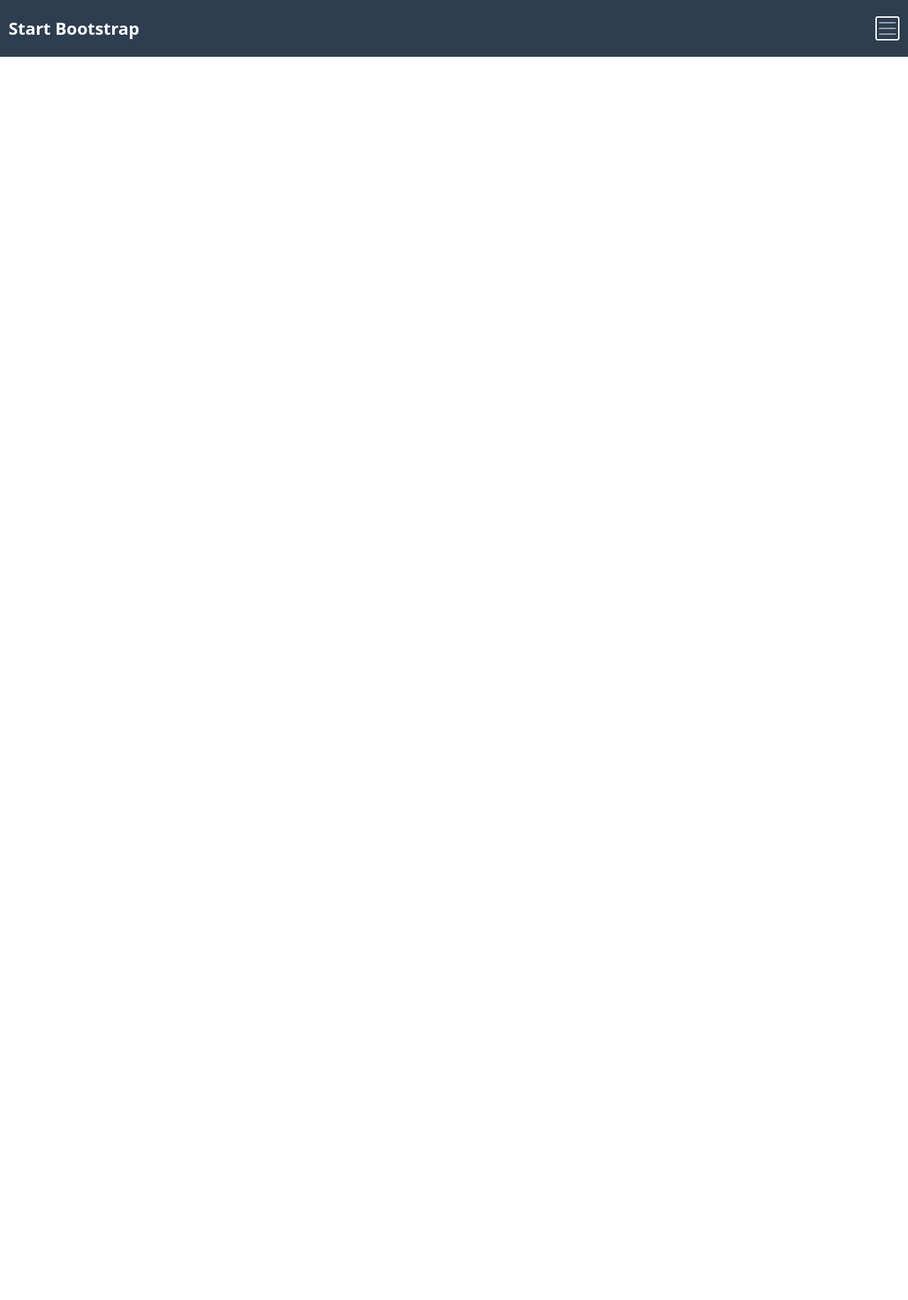
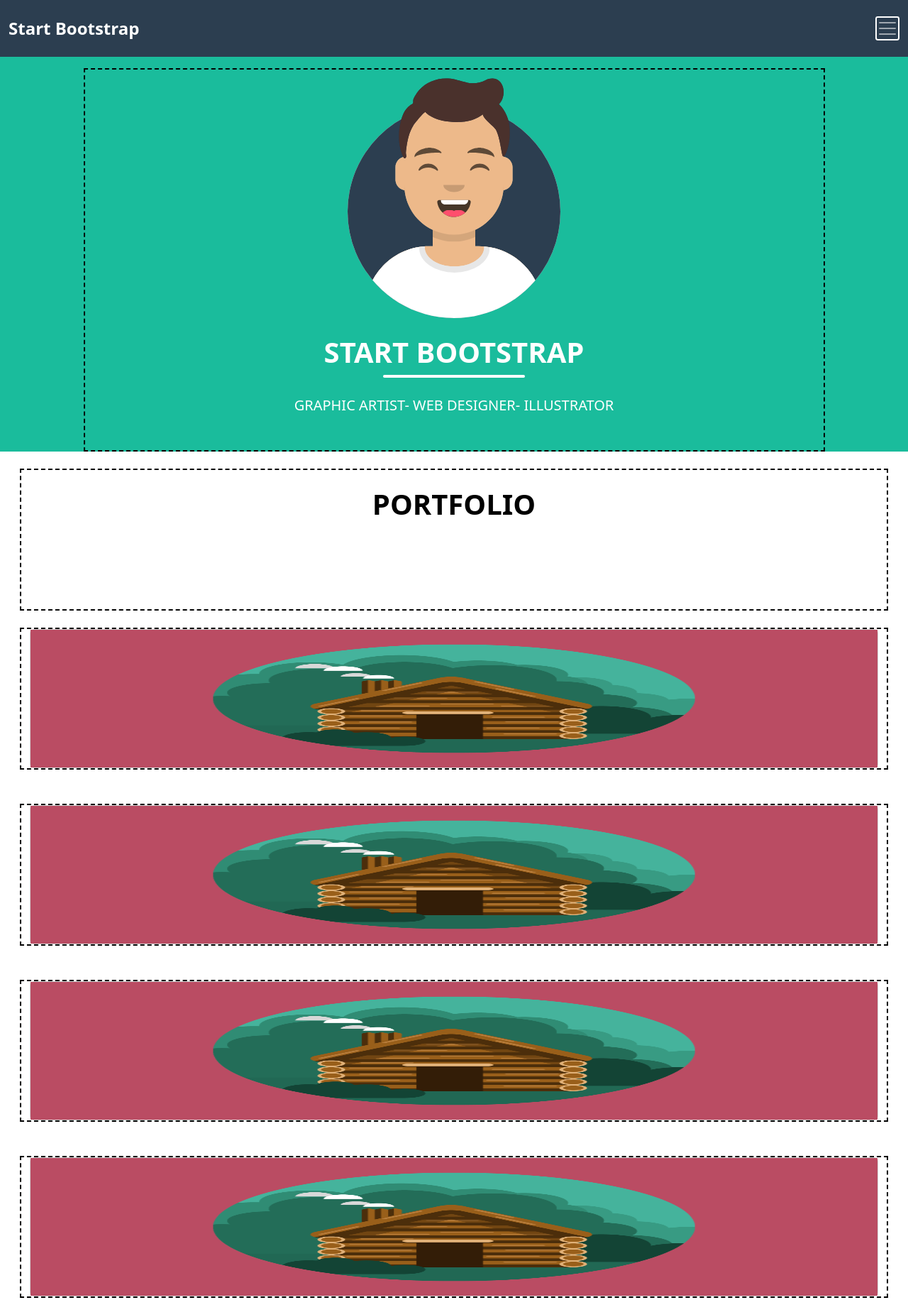
Before and after one commit to AdamBenDev/html-css-bootstrap-freelancer, a plain HTML site: page index.html in a window 1280 px wide. Shown: the top 1831 px of the page at 71% size. Before the commit the page ends 800 px from the top, so only its background shows below. Drawn offline with nearby package versions, Linux system fonts and the light colour scheme.

Commit message:
box jumbo,portfolio,about

```diff
--- a/index.html
+++ b/index.html
@@ -12,7 +12,11 @@
 </head>
 
 <body>
+
+
     <!--? NAVBAR-->
+
+
     <header>
         <nav class="navbar navbar-expand-md h-100 navbar-dark bg-custom-dark-blue">
             <div class="container-fluid">
@@ -22,15 +26,93 @@
         </nav>
     </header>
 
+
     <!--? JUMBOTRON-->
 
-    <section class="start-bootstrap pt-3"></section>
 
-    <div class="jumbotron container-md">
+    <section class="start-bootstrap pt-3">
 
-    </div>
+        <div class="jumbotron container-md">
+            <div class="row d-flex justify-content-center">
+                <div class="col-11  h-75 text-center text-white">
+                    <img class="" src="img/avatar.svg" alt="jumbotron">
+                    <h1 class="text-white fw-bold pt-4">START BOOTSTRAP</h1>
+                    <div class="d-flex justify-content-center align-items-center">
+                        <div class="line bg-white"></div>
+                    </div>
+                    <div class="text-jumbo pt-4 pb-5 fs-5">
+                        <span>
+                            GRAPHIC ARTIST-
+                        </span>
+                        <span>
+                            WEB DESIGNER-
+                        </span>
+                        <span>
+                            ILLUSTRATOR
+                        </span>
+                    </div>
+                </div>
+            </div>
+    </section>
 
 
+    <!--?PORTFOLIO-->
+
+
+    <section class="portfolio py-4">
+        <div class="container-fluid">
+            <div class="row mx-3 text-center justify-content-center">
+                <div class="col-12">
+                    <h1 class="text-black fw-bold pt-4">PORTFOLIO</h1>
+                </div>
+                <div class="col-12 my-4 d-flex justify-content-center">
+                    <div class="card justify-content-center">
+                        <img src="./img/cabin.png" alt="">
+                    </div>
+                </div>
+
+                <div class="col-12 my-4 d-flex justify-content-center">
+                    <div class="card justify-content-center">
+                        <img src="./img/cabin.png" alt="">
+                    </div>
+                </div>
+
+                <div class="col-12 my-4 d-flex justify-content-center">
+                    <div class="card justify-content-center">
+                        <img src="./img/cabin.png" alt="">
+                    </div>
+                </div>
+
+                <div class="col-12 my-4 d-flex justify-content-center">
+                    <div class="card justify-content-center">
+                        <img src="./img/cabin.png" alt="">
+                    </div>
+                </div>
+
+                <div class="col-12 my-4 d-flex justify-content-center">
+                    <div class="card justify-content-center">
+                        <img src="./img/cabin.png" alt="">
+                    </div>
+                </div>
+            </div>
+
+        </div>
+    </section>
+
+    <section class="about">
+        <div class="container">
+            <div class="row">
+                <div class="col-12 d-flex justify-content-center text-center flex-column">
+                    <h1>
+                       ABOUT
+                    </h1>
+                    <p>
+                        Lorem ipsum dolor sit amet consectetur adipisicing elit. Totam rem recusandae voluptatibus enim. Expedita beatae nihil vero, in laboriosam natus perferendis quia error molestias possimus corporis? Ex repudiandae quos atque!
+                    </p>
+                </div>
+            </div>
+        </div>
+    </section>
 </body>
 
 </html>
--- a/style.css
+++ b/style.css
@@ -16,8 +16,53 @@ header{
     background-color: var(--dark-blue);
 }
 
+
+
 .bd-solid{
     border: 2px solid white;
     border-radius: 10%;
     padding: 15px;
 }
+
+[class^="col-"] {
+    border: 2px dashed black;
+    height: 200px;
+}
+
+    [class^="col-"] {
+        @extend .debug;
+      }
+
+/* !JUMBOTRON*/
+
+.start-bootstrap{
+    background-color: var(--green);
+}
+
+.start-bootstrap img{
+    height: 350px;
+}
+
+.line{
+    height: 4px;
+    width: 200px;
+    border-radius: 10px;
+}
+
+
+/* !PORTFOLIO*/
+
+.portfolio{
+    background-color: white;
+}
+
+.card{
+    height: 100%;
+    width: 100%;
+}
+
+
+.card img{
+    max-width: 100%;
+    max-height: 100%;
+}
```
